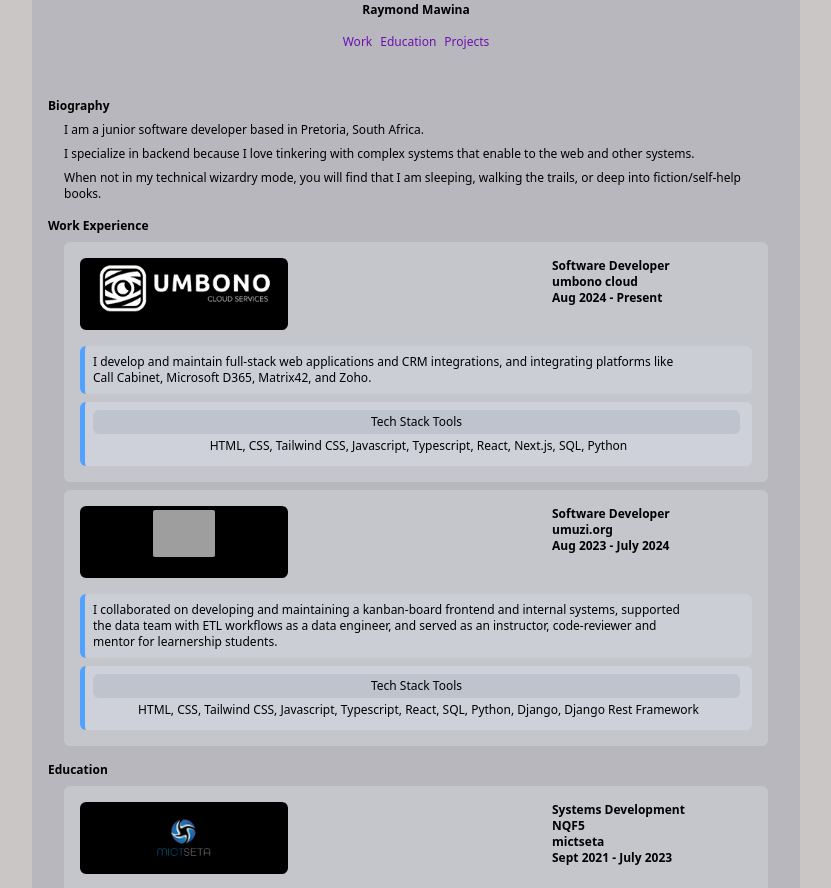
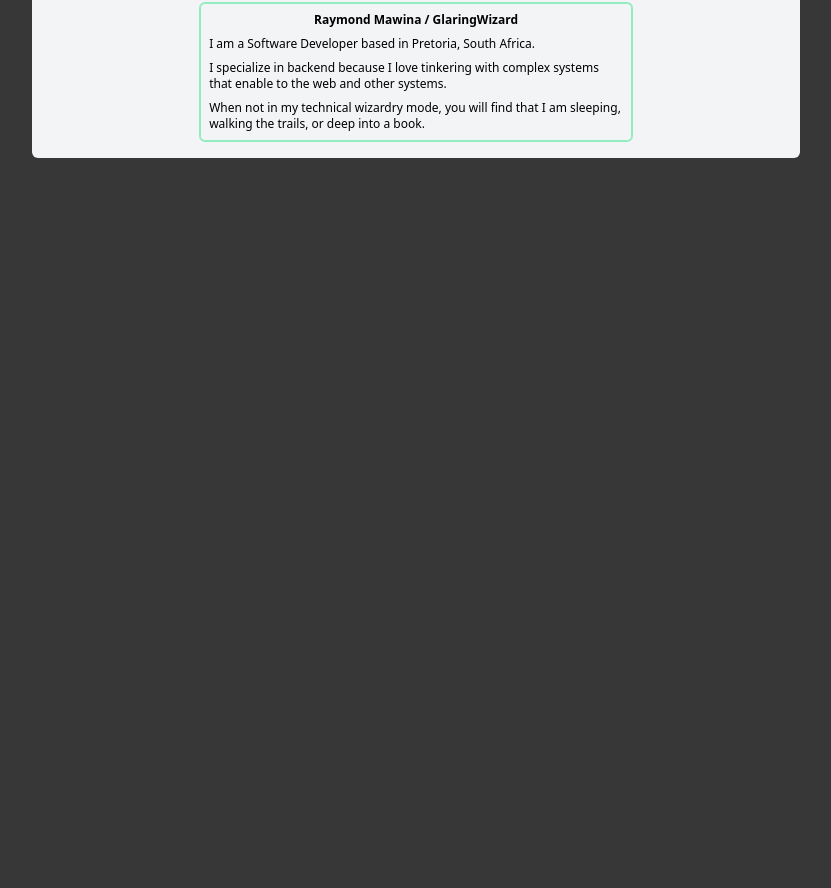
Before and after one commit to mfanaKoPitori/portfolio, a Next.js app: page / in a window 1280 px wide. Shown: the part 158-1046 px from the top of the page, without its empty margins (224-1055 px from the left). After the commit the page ends 800 px from the top, so only its background shows below. Built offline with nearby package versions, Linux system fonts and the light colour scheme; grey boxes are pictures that could not be loaded.

Commit message:
removed work-experience and projects from main

```diff
--- a/pages/index.tsx
+++ b/pages/index.tsx
@@ -1,12 +1,8 @@
 import Image from "next/image";
-
-import WorkExperience from "./components/WorkExperience";
-import Education from "./components/Education";
-import Project from "./components/Project";
 
 export default function Home() {
   return (
-    <section className="grid space-y-2 py-4 bg-gray-400/40 lg:space-y-8 text-xs w-11/12 sm:w-3/4 md:w-3/5 2xl:w-3/6 mt-2 mb-2 justify-self-center rounded-md">
+    <section className="grid space-y-2 py-4 bg-gray-100 lg:space-y-8 text-xs w-11/12 sm:w-3/4 md:w-3/5 2xl:w-3/6 mt-2 mb-2 justify-self-center rounded-md">
       <header className="grid justify-center justify-items-center space-y-4">
         <Image
           src="/headshot.jpg"
@@ -16,153 +12,23 @@ export default function Home() {
           className="rounded-full"
         />
 
-        <h1 className="font-bold">Raymond Mawina</h1>
-
-        <ul className="flex space-x-2 flex-wrap">
-          <li>
-            <a href="#work" className="text-purple-800">
-              Work
-            </a>
-          </li>
-
-          <li>
-            <a href="#education" className="text-purple-800">
-              Education
-            </a>
-          </li>
-
-          <li>
-            <a href="#projects" className="text-purple-800">
-              Projects
-            </a>
-          </li>
-        </ul>
-      </header>
-      <main className="grid space-y-4 p-4">
-        <section className="grid space-y-2">
-          <h2 className="font-bold">Biography</h2>
-          <section className="space-y-2 mx-4">
-            <p>
-              I am a junior software developer based in Pretoria, South Africa.
-            </p>
+        <section className="grid justify-self-center text-left space-y-2 w-2/3 p-2 border-2 border-green-400/40 rounded-md">
+          <h1 className="text-center font-bold">
+            Raymond Mawina / GlaringWizard
+          </h1>
+          <p>I am a Software Developer based in Pretoria, South Africa.</p>
 
           <p>
             I specialize in backend because I love tinkering with complex
             systems that enable to the web and other systems.
           </p>
+
           <p>
             When not in my technical wizardry mode, you will find that I am
-              sleeping, walking the trails, or deep into fiction/self-help
-              books.
+            sleeping, walking the trails, or deep into a book.
           </p>
         </section>
-        </section>
-
-        <section className="grid space-y-2">
-          <h2 id="work" className="font-bold">
-            Work Experience
-          </h2>
-          <section className="grid space-y-2 mx-4">
-            <WorkExperience
-              companyName="umbono cloud"
-              role="Software Developer"
-              imageName="/umbono_logo.webp"
-              imageWidth={190}
-              imageHeight={70}
-              durationDur="Aug 2024 - Present"
-              workHighlights={`I develop and maintain full-stack web applications and CRM integrations, and integrating platforms like Call Cabinet, Microsoft D365, Matrix42, and Zoho.`}
-              skillsList="HTML, CSS, Tailwind CSS, Javascript, Typescript, React, Next.js, SQL, Python"
-            />
-
-            <WorkExperience
-              companyName="umuzi.org"
-              role="Software Developer"
-              imageName="/umuzi_logo.png"
-              imageWidth={70}
-              imageHeight={70}
-              durationDur="Aug 2023 - July 2024"
-              workHighlights={`I collaborated on developing and maintaining a kanban-board frontend and internal systems, supported the data team with ETL workflows as a data engineer, and served as an instructor, code-reviewer and mentor for learnership students.`}
-              skillsList="HTML, CSS, Tailwind CSS, Javascript, Typescript, React, SQL, Python, Django, Django Rest Framework"
-            />
-          </section>
-        </section>
-
-        <section className="grid space-y-2">
-          <h2 id="education" className="font-bold">
-            Education
-          </h2>
-          <section className="grid space-y-2 mx-4">
-            <Education
-              schoolName="mictseta"
-              qualificationName="Systems Development"
-              qualificationLevel="NQF5"
-              imageName="/mictseta_logo.webp"
-              imageWidth={70}
-              imageHeight={70}
-              durationDur="Sept 2021 - July 2023"
-              courseHighlights={`Two year learnership programme cooperate-sponsored by equal-experts, and facilitated by tech-ed organization Umuzi.org.`}
-              skillsList={
-                "How to learn, How the internet works, Operating systems, Client side and server side scripting, System design and database design, Data structures and algorithms, Software testing and best practices, Software engineering, SDLC, Agile manifesto and agile processes, Peer code reviews, Mobile development, Data engineering"
-              }
-            />
-          </section>
-        </section>
-
-        <section className="grid space-y-2">
-          <h2 id="projects" className="font-bold">
-            Recent Projects
-          </h2>
-          <section className="grid space-y-2 mx-4">
-            <Project
-              projectName="Personal daily task planner"
-              imageName="/personal_daily_task_planner_logo.webp"
-              imageWidth={160}
-              imageHeight={100}
-              projectDesc={`A website that helps you keep track of your daily tasks.`}
-              stackList={[
-                "HTML",
-                "CSS",
-                "React",
-                "Next.js",
-                "Java",
-                "Springboot",
-              ]}
-            />
-
-            <Project
-              projectName="Problem solve daily"
-              imageName="/problem_solve_daily_logo.webp"
-              imageWidth={160}
-              imageHeight={100}
-              projectDesc={`A mobile app that gives you a set of 2 problems a day to solve, and helps you to monitor your progress.`}
-              stackList={[
-                "React",
-                "React Native",
-                "React Native Expo",
-                "SQLite",
-                "Typescript",
-                "Express.js",
-              ]}
-            />
-
-            <Project
-              projectName="Driving for brainaics"
-              imageName="/driving_for_brainiacs_logo.webp"
-              imageWidth={160}
-              imageHeight={100}
-              projectDesc={`A mobile app that helps you to prepare for your learners driving test.`}
-              stackList={[
-                "React",
-                "React Native",
-                "React Native Expo",
-                "SQLite",
-                "Python",
-                "Django Rest Framework",
-              ]}
-            />
-          </section>
-        </section>
-      </main>
+      </header>
     </section>
   );
 }
--- a/styles/globals.css
+++ b/styles/globals.css
@@ -1,5 +1,5 @@
 @import "tailwindcss";
 
 body {
-    background-color: rgb(202, 198, 198);
+    background-color: rgb(56, 55, 55);
 }
```
Lines whose indentation alone changed are shown as unchanged.
